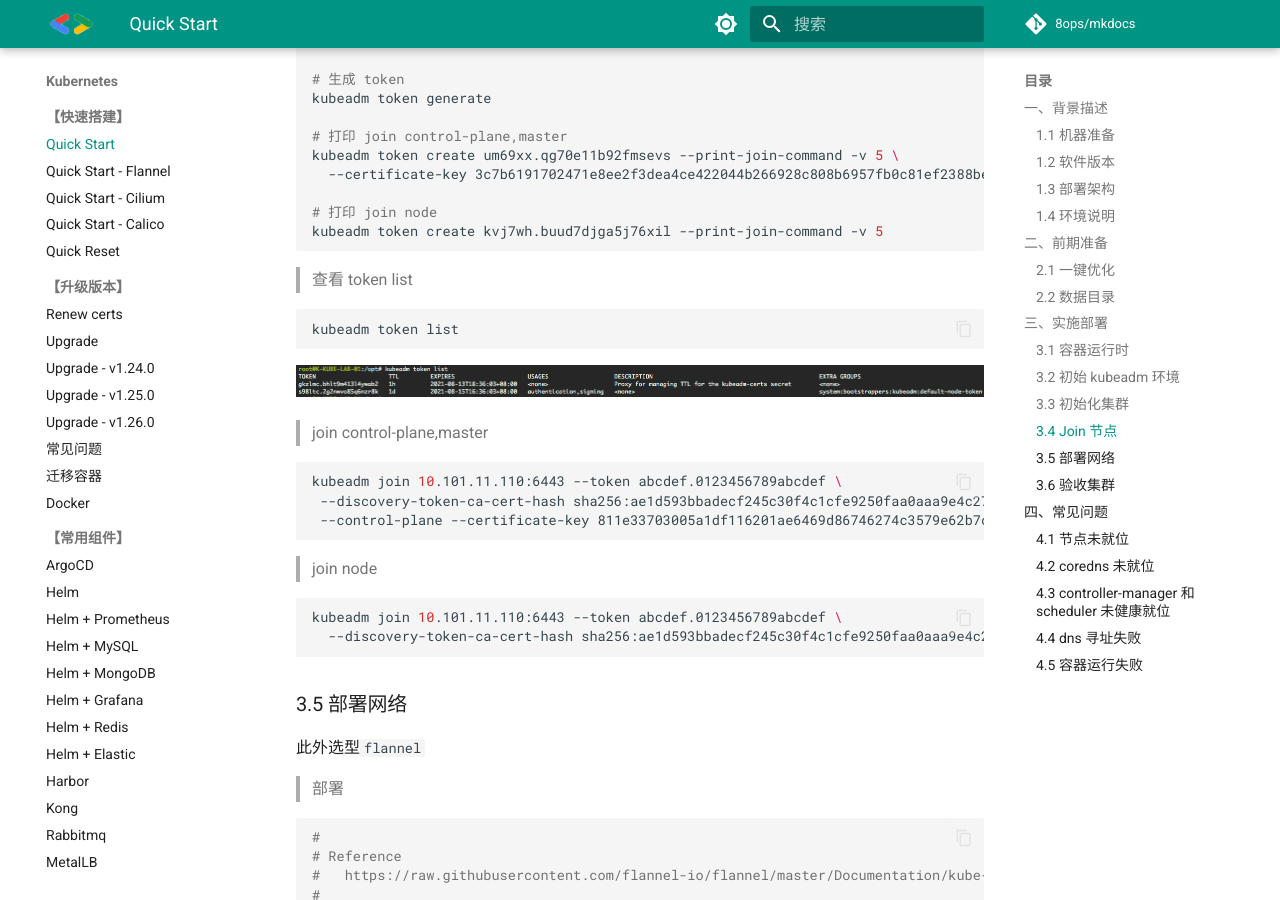
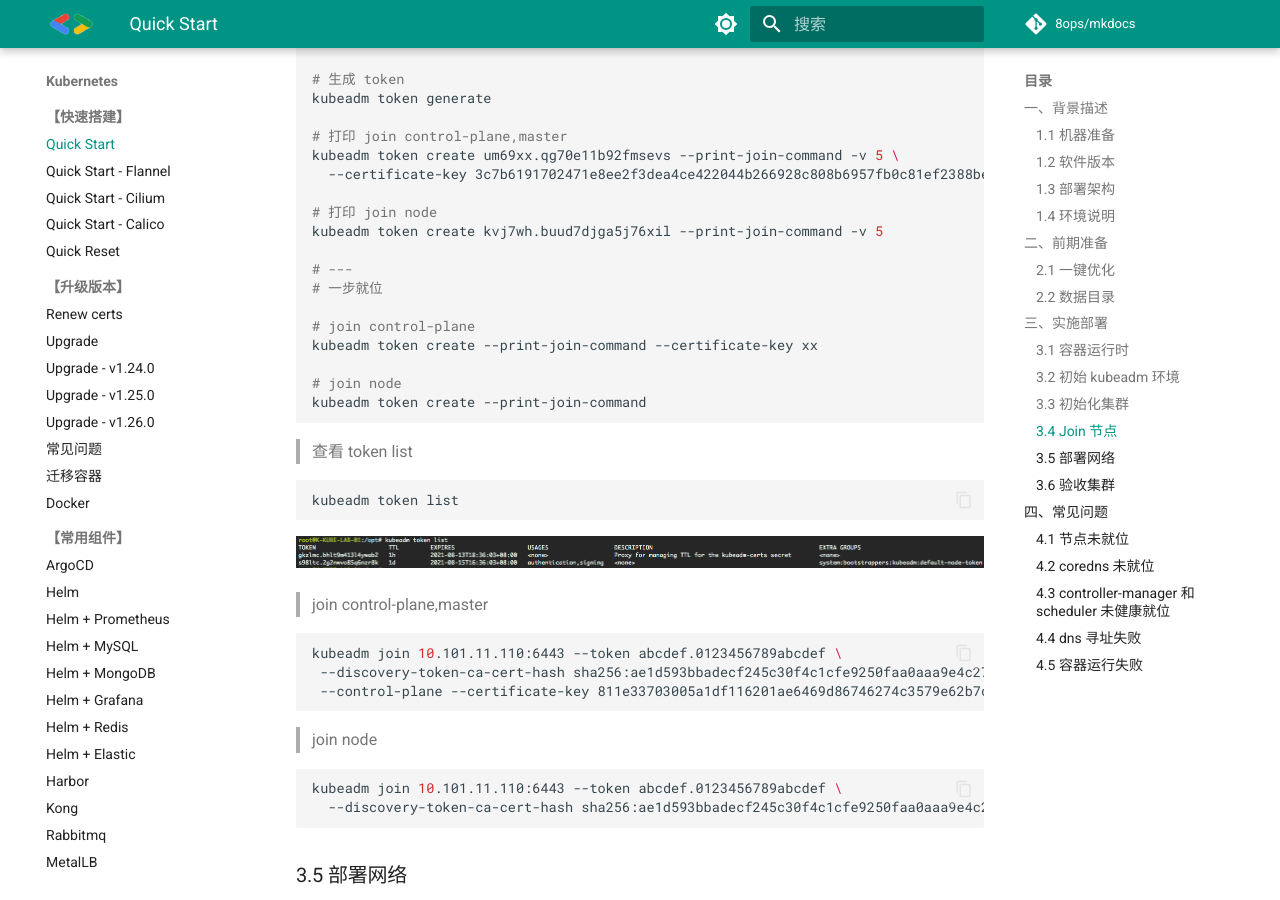
Before and after one commit to 8ops/mkdocs, an MkDocs documentation site: the page built from docs/kubernetes/01-cluster-init.md, in a window 1280 px wide and 900 px high, scrolled down 11675 px. Built offline with MkDocs 1.6.1 and Material for MkDocs 9.7.7, drawn with Linux system fonts in a browser that asks for light colours; comment, search, counter and statistics services are not loaded.

Commit message:
upgrade kubernetes cluster init

````diff
--- a/docs/kubernetes/01-cluster-init.md
+++ b/docs/kubernetes/01-cluster-init.md
@@ -559,6 +559,16 @@ kubeadm token create um69xx.qg70e11b92fmsevs --print-join-command -v 5 \
 
 # 打印 join node
 kubeadm token create kvj7wh.buud7djga5j76xil --print-join-command -v 5
+
+# ---
+# 一步就位
+
+# join control-plane
+kubeadm token create --print-join-command --certificate-key xx
+
+# join node
+kubeadm token create --print-join-command
+
 ```
 
 
````
